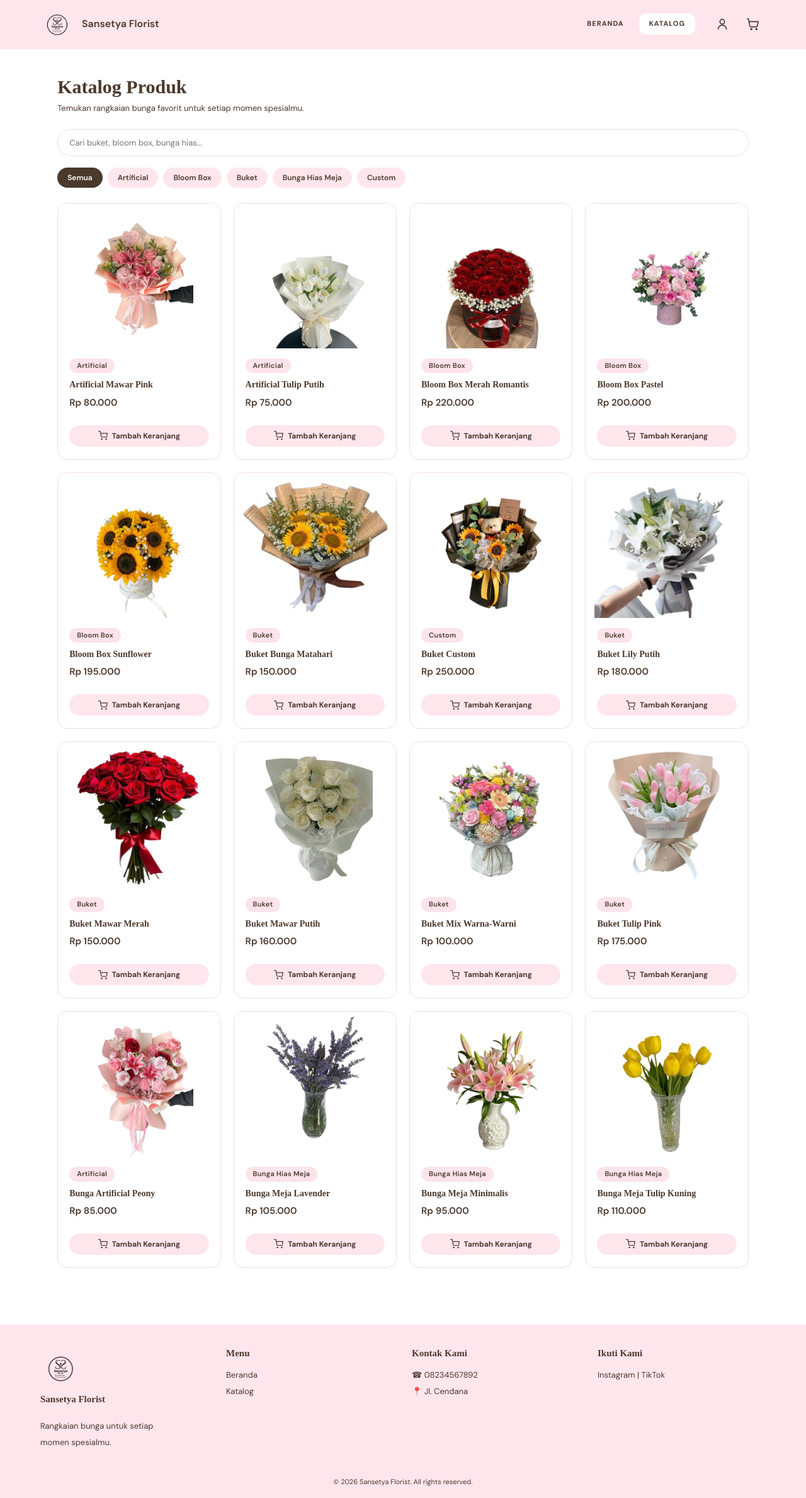
After one commit to aydyvaniaa/sansetya-florist, a Laravel app: page /katalog in a window 1280 px wide. The commit adds this page. Shown: the whole page at 63% size. Run offline with Laravel 12, Linux system fonts and the light colour scheme; data comes from the database, SQL or seed files in the repository.

Commit message:
bikin halaman katalog

```diff
--- a/app/Http/Controllers/ProdukController.php
+++ b/app/Http/Controllers/ProdukController.php
@@ -19,6 +19,21 @@ class ProdukController extends Controller
     private const MAKS_RIWAYAT = 10;
 
     private const MAKS_JUMLAH = 99;
+
+    /**
+ * Halaman katalog seluruh produk.
+ */
+public function index()
+{
+    $produk = Produk::orderBy('nama', 'asc')->get();
+
+    $kategori = Produk::select('kategori')
+        ->distinct()
+        ->orderBy('kategori')
+        ->pluck('kategori');
+
+    return view('katalog', compact('produk', 'kategori'));
+}
 
     /**
      * Halaman detail produk.
--- /dev/null
+++ b/resources/views/katalog.blade.php
@@ -0,0 +1,322 @@
+
+@extends('layouts.app')
+
+@section('title', 'Katalog - Sansetya Florist')
+
+@section('content')
+
+<style>
+    .katalog-page {
+        padding: 10px 0 40px;
+    }
+
+    .katalog-title {
+        margin-bottom: 22px;
+    }
+
+    .katalog-title h1 {
+        font-size: 30px;
+        margin-bottom: 5px;
+    }
+
+    .katalog-title p {
+        color: #4B392D;
+        font-size: 13px;
+    }
+
+    .pencarian-katalog {
+        margin-bottom: 18px;
+    }
+
+    .pencarian-katalog input {
+        width: 100%;
+        padding: 12px 18px;
+        border: 1px solid #F3DDE0;
+        border-radius: 30px;
+        outline: none;
+        font-family: 'DM Sans', sans-serif;
+        font-size: 13px;
+    }
+
+    .pencarian-katalog input:focus {
+        border-color: #c0617a;
+    }
+
+    .filter-kategori {
+        display: flex;
+        flex-wrap: wrap;
+        gap: 8px;
+        margin-bottom: 24px;
+    }
+
+    .filter-btn {
+        border: none;
+        padding: 8px 16px;
+        border-radius: 25px;
+        background: #FFE6EC;
+        color: #4B392D;
+        font-family: 'DM Sans', sans-serif;
+        font-size: 12px;
+        font-weight: 600;
+        cursor: pointer;
+        transition: .2s;
+    }
+
+    .filter-btn:hover,
+    .filter-btn.aktif {
+        background: #4B392D;
+        color: white;
+    }
+
+    .katalog-page .grid-produk {
+        display: grid;
+        grid-template-columns: repeat(4, minmax(0, 1fr));
+        gap: 20px;
+    }
+
+    .katalog-page .kartu-produk {
+        min-width: 0;
+    }
+
+    .katalog-page .kartu-produk img {
+        width: 100%;
+        height: 230px;
+        object-fit: contain;
+        background: #fff;
+        display: block;
+    }
+
+    .katalog-page .detail-produk h3 {
+        font-size: 14px;
+    }
+
+    .tombol-keranjang-katalog {
+    display: flex;
+    align-items: center;
+    justify-content: center;
+    gap: 7px;
+    width: 100%;
+    margin-top: 10px;
+    padding: 9px;
+    border: none;
+    border-radius: 25px;
+    background: #FFE6EC;
+    color: #4B392D;
+    font-family: 'DM Sans', sans-serif;
+    font-size: 12px;
+    font-weight: 700;
+    cursor: pointer;
+    transition: .2s;
+}
+
+    .tombol-keranjang-katalog:hover {
+        background: #4B392D;
+        color: white;
+    }
+
+    .tidak-ada-produk {
+        display: none;
+        grid-column: 1 / -1;
+        text-align: center;
+        padding: 40px 10px;
+        color: #4B392D;
+    }
+
+    @media (max-width: 700px) {
+        .katalog-page .grid-produk {
+            grid-template-columns: repeat(2, minmax(0, 1fr));
+            gap: 12px;
+        }
+
+        .katalog-page .kartu-produk img {
+            height: 150px;
+        }
+    }
+
+    @media (max-width: 400px) {
+        .katalog-page .grid-produk {
+            grid-template-columns: 1fr;
+        }
+    }
+</style>
+
+<div class="katalog-page">
+
+    {{-- judul katalog --}}
+    <div class="katalog-title">
+        <h1>Katalog Produk</h1>
+        <p>Temukan rangkaian bunga favorit untuk setiap momen spesialmu.</p>
+    </div>
+
+    {{-- pencarian produk --}}
+    <div class="pencarian-katalog">
+        <input
+            type="text"
+            id="cariProduk"
+            placeholder="Cari buket, bloom box, bunga hias..."
+        >
+    </div>
+
+    {{-- filter kategori --}}
+    <div class="filter-kategori">
+
+        <button class="filter-btn aktif" data-filter="semua">
+            Semua
+        </button>
+
+        @foreach ($kategori as $item)
+            <button
+                class="filter-btn"
+                data-filter="{{ strtolower($item) }}"
+            >
+                {{ $item }}
+            </button>
+        @endforeach
+
+    </div>
+
+    {{-- daftar produk --}}
+    <div class="grid-produk" id="daftarKatalog">
+
+        @forelse ($produk as $p)
+
+            <div
+                class="kartu-produk item-katalog"
+                data-nama="{{ strtolower($p->nama) }}"
+                data-kategori="{{ strtolower($p->kategori) }}"
+            >
+
+                <a href="{{ route('produk.show', $p->id) }}">
+                    <img
+                        src="{{ $p->gambar ? asset('images/' . $p->gambar) : asset('images/logo.png') }}"
+                        alt="{{ $p->nama }}"
+                        onerror="this.onerror=null;this.src='{{ asset('images/logo.png') }}'"
+                    >
+                </a>
+
+                <div class="detail-produk">
+
+                    <span class="label-kategori">
+                        {{ $p->kategori }}
+                    </span>
+
+                    <h3>{{ $p->nama }}</h3>
+
+                    <p class="harga">
+                        Rp {{ number_format($p->harga, 0, ',', '.') }}
+                    </p>
+
+                    <form action="{{ route('keranjang.tambah') }}" method="POST">
+                        @csrf
+
+                        <input
+                            type="hidden"
+                            name="produk_id"
+                            value="{{ $p->id }}"
+                        >
+
+                        <input
+                            type="hidden"
+                            name="jumlah"
+                            value="1"
+                        >
+
+                        <button type="submit" class="tombol-keranjang-katalog">
+    <svg xmlns="http://www.w3.org/2000/svg"
+         width="15" height="15"
+         viewBox="0 0 24 24"
+         fill="none"
+         stroke="currentColor"
+         stroke-width="2"
+         stroke-linecap="round"
+         stroke-linejoin="round">
+        <circle cx="9" cy="21" r="1"/>
+        <circle cx="20" cy="21" r="1"/>
+        <path d="M1 1h4l2.68 13.39a2 2 0 0 0 2 1.61h9.72a2 2 0 0 0 2-1.61L23 6H6"/>
+    </svg>
+    Tambah Keranjang
+</button>
+                    </form>
+
+                </div>
+            </div>
+
+        @empty
+
+            <p class="produk-kosong">
+                Belum ada produk yang tersedia.
+            </p>
+
+        @endforelse
+
+        <div class="tidak-ada-produk" id="tidakAdaProduk">
+            <p>Produk yang kamu cari tidak ditemukan.</p>
+        </div>
+
+    </div>
+
+</div>
+
+{{-- javascript pencarian dan filter --}}
+<script>
+document.addEventListener('DOMContentLoaded', function () {
+
+    const inputCari = document.getElementById('cariProduk');
+    const tombolFilter = document.querySelectorAll('.filter-btn');
+    const produk = document.querySelectorAll('.item-katalog');
+    const pesanKosong = document.getElementById('tidakAdaProduk');
+
+    let kategoriAktif = 'semua';
+
+    function tampilkanProduk() {
+
+        const kataKunci = inputCari.value.toLowerCase().trim();
+        let jumlahTampil = 0;
+
+        produk.forEach(function (item) {
+
+            const nama = item.dataset.nama;
+            const kategori = item.dataset.kategori;
+
+            const cocokNama = nama.includes(kataKunci);
+            const cocokKategori =
+                kategoriAktif === 'semua' ||
+                kategori === kategoriAktif;
+
+            if (cocokNama && cocokKategori) {
+                item.style.display = '';
+                jumlahTampil++;
+            } else {
+                item.style.display = 'none';
+            }
+
+        });
+
+        pesanKosong.style.display =
+            jumlahTampil === 0 ? 'block' : 'none';
+    }
+
+    inputCari.addEventListener('input', tampilkanProduk);
+
+    tombolFilter.forEach(function (tombol) {
+
+        tombol.addEventListener('click', function () {
+
+            tombolFilter.forEach(function (btn) {
+                btn.classList.remove('aktif');
+            });
+
+            this.classList.add('aktif');
+
+            kategoriAktif = this.dataset.filter;
+
+            tampilkanProduk();
+
+        });
+
+    });
+
+});
+</script>
+
+@endsection
--- a/resources/views/layouts/app.blade.php
+++ b/resources/views/layouts/app.blade.php
@@ -74,15 +74,22 @@ h1, h2, h3 { font-family: 'Playfair Display', serif; color: var(--burgundy); lin
 
 .logo { display: flex; align-items: center; gap: 12px; }
 .logo-image { width: 54px; height: 54px; object-fit: contain; }
-.logo-name { font-family: 'Playfair Display', serif; font-size: 18px; font-weight: 600; color: var(--burgundy); }
+.logo-name {
+    font-family: 'DM Sans', sans-serif;
+    font-size: 16px;
+    font-weight: 600;
+    color: var(--burgundy);
+}
 
 .header-right { display: flex; align-items: center; gap: 22px; }
 .navbar { display: flex; align-items: center; gap: 8px; }
 .navbar a {
     padding: 8px 16px;
     border-radius: 12px;
-    font-size: 14px;
-    font-weight: 600;
+    font-family: 'DM Sans', sans-serif;
+    font-size: 11px;
+    font-weight: 700;
+    letter-spacing: 1px;
     color: var(--text);
     transition: .2s;
 }
--- a/resources/views/layouts/header.blade.php
+++ b/resources/views/layouts/header.blade.php
@@ -10,9 +10,16 @@
 
     <div class="header-right">
         <nav class="navbar">
-            <a href="{{ route('beranda') }}" class="{{ request()->routeIs('beranda') ? 'aktif' : '' }}">Beranda</a>
-            <a href="{{ route('beranda') }}#katalog">Katalog</a>
-        </nav>
+    <a href="{{ route('beranda') }}"
+       class="{{ request()->routeIs('beranda') ? 'aktif' : '' }}">
+        BERANDA
+    </a>
+
+    <a href="{{ route('katalog') }}"
+       class="{{ request()->routeIs('katalog') ? 'aktif' : '' }}">
+        KATALOG
+    </a>
+</nav>
 
         <div class="header-actions">
             <a href="#" class="icon-button" title="Akun">
--- a/routes/web.php
+++ b/routes/web.php
@@ -43,3 +43,6 @@ Route::get('/rekomendasi/{id}', [RekomendasiController::class, 'show'])
 
 Route::delete('/rekomendasi', [RekomendasiController::class, 'reset'])
     ->name('rekomendasi.reset');
+
+Route::get('/katalog', [ProdukController::class, 'index'])
+    ->name('katalog');
```
